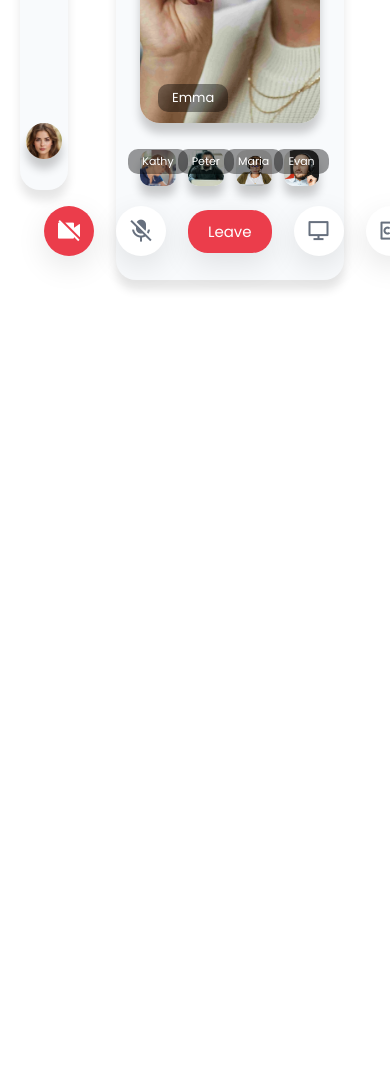
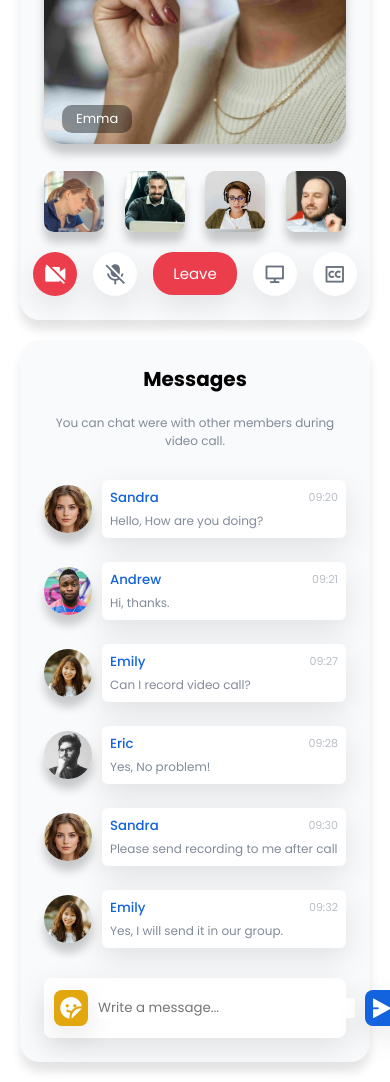
Before and after one commit to ByronCalvete/lp-projects, a plain HTML site: page meeting-platform-ui/index.html in a window 390 px wide. Shown: the part 615-1697 px from the top of the page. Before the commit the page ends 915 px from the top, so only its background shows below. Drawn offline with nearby package versions, Linux system fonts and the light colour scheme.

Commit message:
add: right section & responsive

```diff
--- a/meeting-platform-ui/index.html
+++ b/meeting-platform-ui/index.html
@@ -80,6 +80,76 @@
         <i class="ri-closed-captioning-line"></i>
       </section>
     </main>
-    <aside class="right-section"></aside>
+    <aside class="right-section">
+      <h3>Messages</h3>
+      <p>You can chat were with other members during video call.</p>
+      <div class="messages">
+        <figure class="item">
+          <img src="assets/people-1.webp" alt="Chat person - Sandra">
+          <div class="text">
+            <div class="info">
+              <h5>Sandra</h5>
+              <p>09:20</p>
+            </div>
+            <p>Hello, How are you doing?</p>
+          </div>
+        </figure>
+        <figure class="item">
+          <img src="assets/people-2.webp" alt="Chat person - Andrew">
+          <div class="text">
+            <div class="info">
+              <h5>Andrew</h5>
+              <p>09:21</p>
+            </div>
+            <p>Hi, thanks.</p>
+          </div>
+        </figure>
+        <figure class="item">
+          <img src="assets/people-3.webp" alt="Chat person - Emily">
+          <div class="text">
+            <div class="info">
+              <h5>Emily</h5>
+              <p>09:27</p>
+            </div>
+            <p>Can I record video call?</p>
+          </div>
+        </figure>
+        <figure class="item">
+          <img src="assets/people-4.webp" alt="Chat person - Eric">
+          <div class="text">
+            <div class="info">
+              <h5>Eric</h5>
+              <p>09:28</p>
+            </div>
+            <p>Yes, No problem!</p>
+          </div>
+        </figure>
+        <figure class="item">
+          <img src="assets/people-1.webp" alt="Chat person - Sandra">
+          <div class="text">
+            <div class="info">
+              <h5>Sandra</h5>
+              <p>09:30</p>
+            </div>
+            <p>Please send recording to me after call</p>
+          </div>
+        </figure>
+        <figure class="item">
+          <img src="assets/people-3.webp" alt="Chat person - Emily">
+          <div class="text">
+            <div class="info">
+              <h5>Emily</h5>
+              <p>09:32</p>
+            </div>
+            <p>Yes, I will send it in our group.</p>
+          </div>
+        </figure>
+      </div>
+      <div class="send">
+        <i class="ri-emoji-sticker-fill stickerIcon"></i>
+        <input type="text" placeholder="Write a message...">
+        <i class="ri-send-plane-2-fill sendIcon"></i>
+      </div>
+    </aside>
   </body>
 </html>
--- a/meeting-platform-ui/styles.css
+++ b/meeting-platform-ui/styles.css
@@ -222,3 +222,248 @@ main {
     }
   }
 }
+
+.right-section {
+  width: 30%;
+  background: #f8fafc;
+  border-radius: 20px;
+  padding: 24px;
+  box-shadow: 0 10px 10px rgba(0,0,0,.1);
+
+  h3 {
+    font-size: 20px;
+    text-align: center;
+    margin-bottom: 20px;
+  }
+
+  p {
+    font-size: 12px;
+    text-align: center;
+    color: #818a98;
+  }
+
+  .messages {
+    margin: 30px 0 10px;
+    display: flex;
+    flex-direction: column;
+    gap: 24px;
+    height: 78%;
+
+    .item {
+      display: flex;
+      align-items: center;
+      gap: 20px;
+
+      img {
+        width: 64px;
+        height: 64px;
+        border-radius: 50%;
+      }
+
+      .text {
+        width: 100%;
+        background: #fff;
+        padding: 8px;
+        border-radius: 6px;
+        box-shadow: 0 10px 30px rgba(0,0,0,.1);
+
+        .info {
+          display: flex;
+          align-items: center;
+          justify-content: space-between;
+          margin-bottom: 4px;
+
+          h5 {
+            color: #1263dd;
+            font-weight: 500;
+            cursor: pointer;
+          }
+
+          p {
+            color: #b9bec6;
+            font-size: 11px;
+          }
+        }
+
+        p {
+          font-size: 13px;
+          text-align: start;
+        }
+      }
+    }
+  }
+
+  .send {
+    background: #fff;
+    padding: 12px 10px;
+    display: flex;
+    align-items: center;
+    gap: 10px;
+    border-radius: 8px;
+    box-shadow: 0 10px 30px rgba(0,0,0,.1);
+
+    input {
+      flex: 1;
+      border: none;
+      outline: none;
+    }
+
+    i {
+      font-size: 26px;
+      color: #fff;
+      padding: 4px;
+      border-radius: 8px;
+      cursor: pointer;
+
+      &.stickerIcon {
+        background: #e2a60e;
+        box-shadow: 0 10px 30px rgba(0,0,0,.1);
+        transition: all .3s ease;
+
+        &:hover {
+          box-shadow: 0 10px 30px rgba(0,0,0,.25);
+        }
+      }
+
+      &.sendIcon {
+        background: #1263dd;
+        font-size: 22px;
+        padding: 6px;
+        box-shadow: 0 10px 30px rgba(0,0,0,.1);
+        transition: all .3s ease;
+
+        &:hover {
+          box-shadow: 0 10px 30px rgba(0,0,0,.25);
+        }
+      }
+    }
+  }
+}
+
+@media screen and (max-width: 1330px) {
+  main {
+    margin-left: 86px;
+  }
+
+  .right-section {
+    .messages {
+      .item {
+        gap: 10px;
+
+        img {
+          width: 48px;
+          height: 48px;
+        }
+
+        .text {
+          p {
+            font-size: 12px;
+          }
+        }
+      }
+    }
+  }
+}
+
+@media screen and (max-width: 1100px) {
+  body {
+    flex-direction: column;
+  }
+
+  .sidebar {
+    position: relative;
+    flex-direction: row;
+    width: 100%;
+    padding: 10px 20px;
+
+    .navbar {
+      flex-direction: row;
+    }
+  }
+
+  main {
+    width: 100%;
+    margin-left: 0;
+  }
+
+  .right-section {
+    width: 100%;
+
+    .messages {
+      margin-bottom: 30px;
+      height: auto;
+    }
+  }
+}
+
+@media screen and (max-width: 768px) {
+  main {
+    header {
+      h3 {
+        margin-bottom: 20px;
+      }
+
+      .info {
+        a {
+          font-size: 12px;
+          padding: 10px 16px;
+        }
+
+        .details {
+          .date {
+            p {
+              font-size: 13px;
+            }
+          }
+        }
+      }
+    }
+
+    .call {
+      .clients {
+        .item {
+          .tag {
+            font-size: 8px;
+            bottom: 6px;
+            padding: 4px 10px;
+          }
+        }
+      }
+    }
+  }
+}
+
+@media screen and (max-width: 480px) {
+  main {
+    header {
+      h3 {
+        font-size: 22px;
+      }
+
+      .info {
+        a {
+          padding: 10px 12px;
+        }
+      }
+    }
+
+    .call {
+      .clients {
+        .item {
+          .tag {
+            display: none;
+          }
+        }
+      }
+    }
+
+    .controls {
+      gap: 16px;
+
+      i {
+        font-size: 22px;
+        padding: 10px 11px;
+      }
+    }
+  }
+}
```
